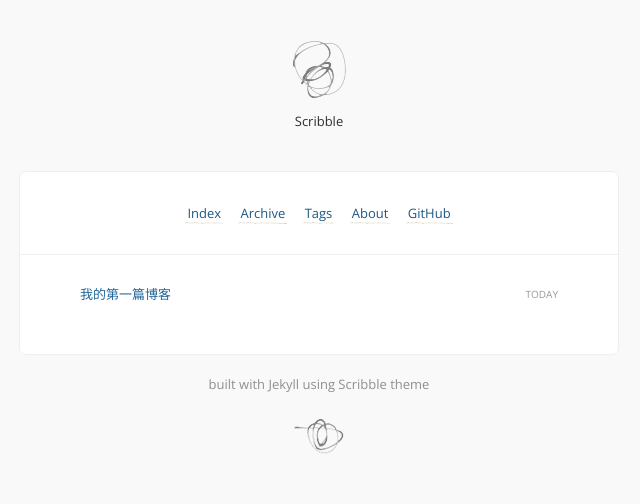
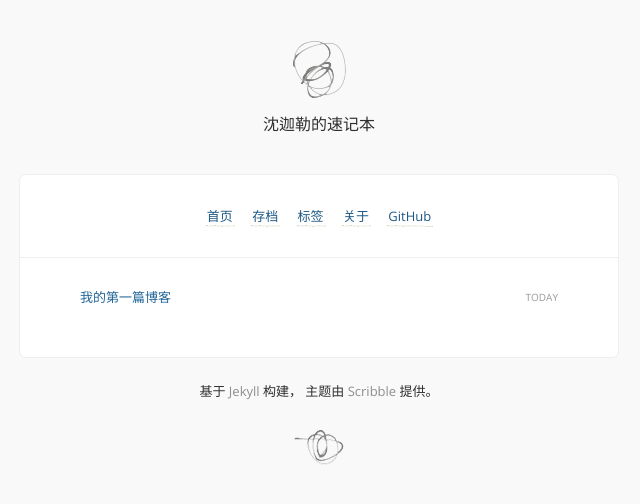
Before and after one commit to jerry9032/jerry9032.github.io, a Jekyll site: the page built from index.html, in a window 1280 px wide. Shown: the top 504 px of the page, without its empty margins (321-961 px from the left). Built offline with Jekyll 4.4.1, drawn with Linux system fonts in a browser that asks for light colours; Markdown is read by kramdown in place of the engine named in the settings; comment, search, counter and statistics services are not loaded.

Commit message:
Customize my blog

```diff
--- a/_config.yml
+++ b/_config.yml
@@ -1,19 +1,19 @@
-title:            Scribble
-description:      A jekyll theme. Because I scribble.
-url:              jerry9032.github.io
-signoff:          Jiale Shen
+title:            "沈迦勒的速记本"
+description:      "沈迦勒,博客"
+url:              "jerry9032.github.io"
+signoff:          "沈迦勒"
 disqus_shortname: # disqus comment thread for post header options. ( leave blank if unwanted. )
 facebook_appid:   # appid for like button, remove from /_includes/share.html if unwanted.
 google_analytics: # set tracking, remove from /javascripts/basic.js if unwanted.
 
 links:
-  - name:         Index
+  - name:         首页
     url:          /
-  - name:         Archive
+  - name:         存档
     url:          /archive
-  - name:         Tags
+  - name:         标签
     url:          /tags
-  - name:         About
+  - name:         关于
     url:          /about
   - name:         GitHub
     url:          http://github.com/jerry9032
--- a/_includes/footer.html
+++ b/_includes/footer.html
@@ -1,5 +1,6 @@
 <footer>
-  <a href="http://github.com/muan/scribble" class="muted">built with Jekyll using Scribble theme</a>
+  基于 <a href="http://jekyllrb.com" class="muted">Jekyll</a> 构建，
+  主题由 <a href="http://github.com/muan/scribble" class="muted">Scribble</a> 提供。
   <br />
   <br />
   <img src="/images/scribble2.png" alt="scribble" />
--- a/_includes/header.html
+++ b/_includes/header.html
@@ -1,4 +1,4 @@
 <header>
 <a id="go-back-home" href="/"><img src="/images/scribble.png" alt="scribble" width="53" height="59"></a>
-<p>{{ site.title }}</p>
+<p style="font-size: 16px">{{ site.title }}</p>
 </header>
```
